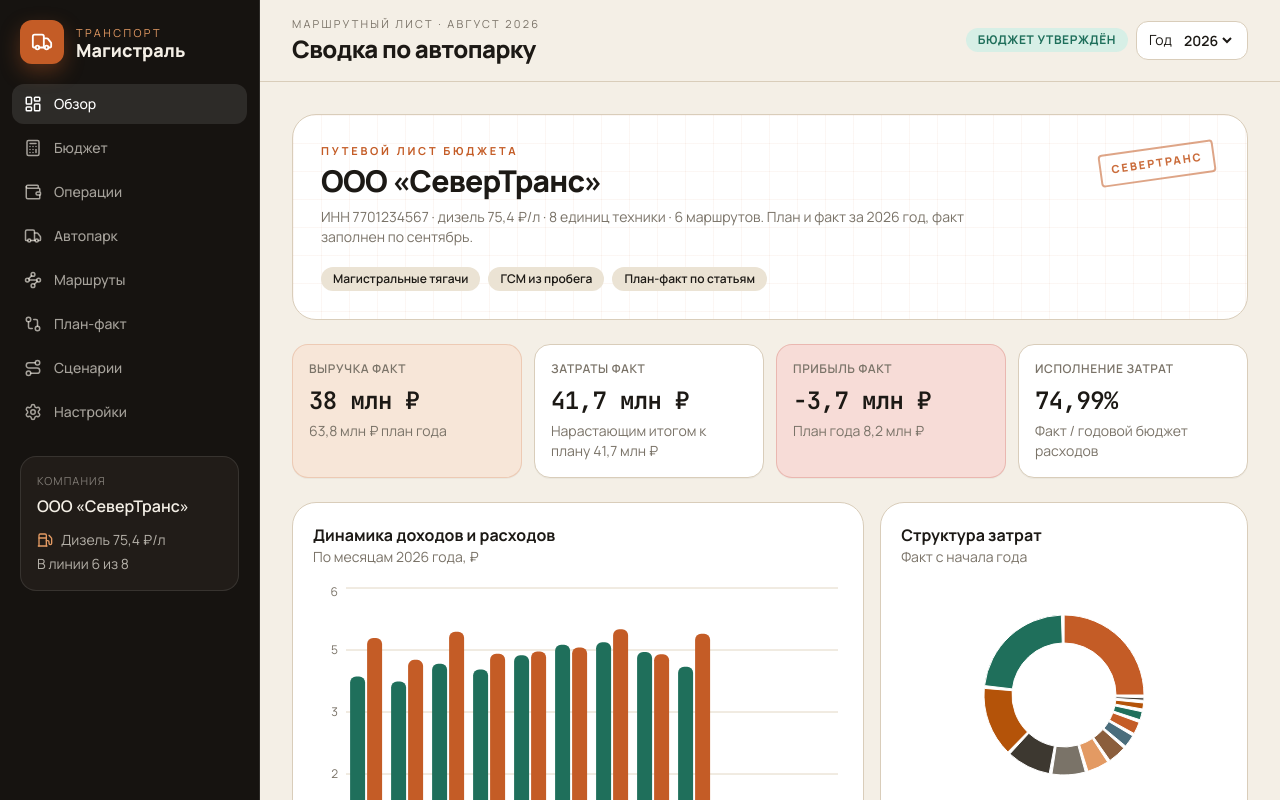
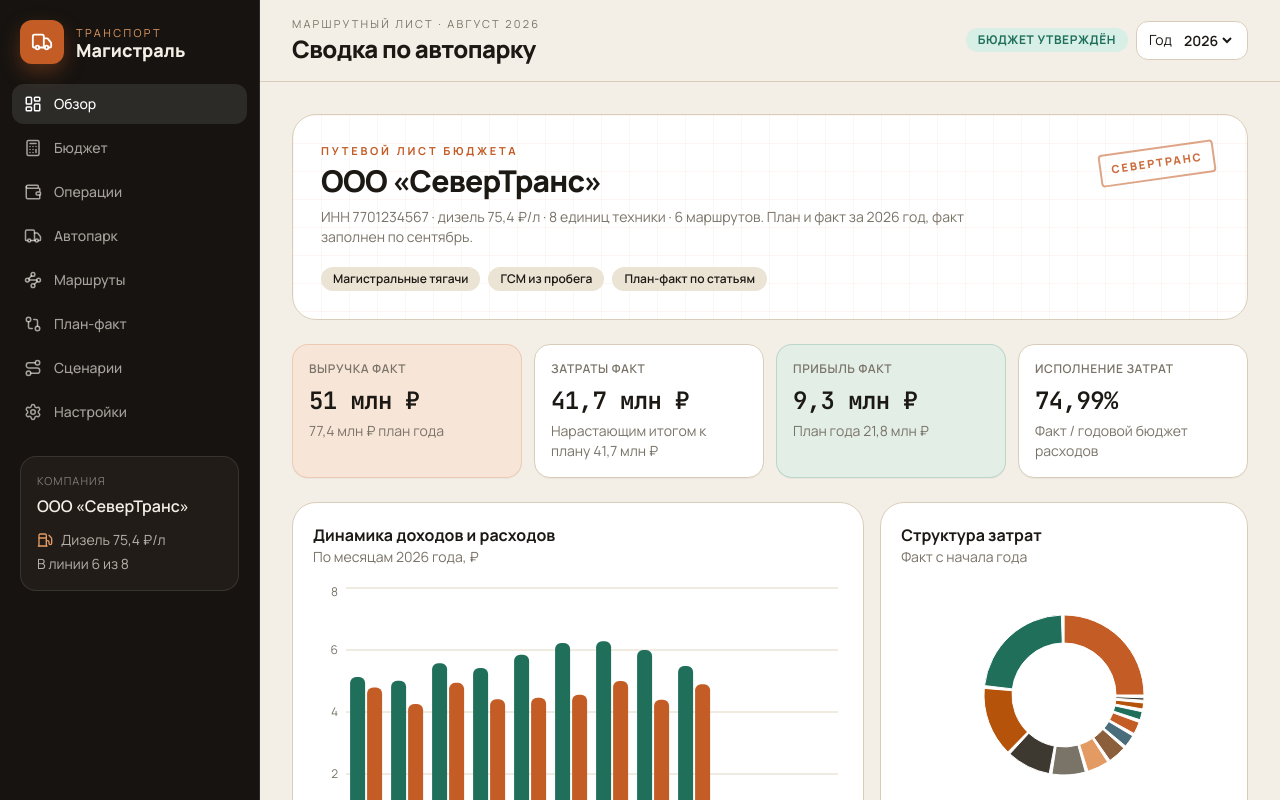
Before and after one commit to SevaGd1978/trans, a React (Vite) app: page / in a window 1280 px wide. Shown: the top 800 px of the page. Built offline with nearby package versions, Linux system fonts and the light colour scheme.

Commit message:
Tune demo freight rates and keep the sidebar visible
Raise route tariffs so year-to-date profit matches the approved
budget, and pin the navigation column while the main pane scrolls.

Co-authored-by: sevagd <sevagd@mail.ru>

```diff
--- a/src/components/Layout.tsx
+++ b/src/components/Layout.tsx
@@ -48,8 +48,8 @@ export function Layout({ children }: { children: ReactNode }) {
   const title = TITLES[location.pathname] ?? "Магистраль";
 
   return (
-    <div className="min-h-screen bg-paper text-ink lg:grid lg:grid-cols-[260px_1fr]">
-      <aside className="border-b border-white/10 bg-sidebar text-paper lg:min-h-screen lg:border-b-0 lg:border-r lg:border-white/10">
+    <div className="min-h-screen bg-paper text-ink lg:grid lg:h-screen lg:grid-cols-[260px_1fr] lg:overflow-hidden">
+      <aside className="border-b border-white/10 bg-sidebar text-paper lg:h-screen lg:overflow-y-auto lg:border-b-0 lg:border-r lg:border-white/10">
         <div className="flex items-center gap-3 px-5 py-5">
           <div className="flex h-11 w-11 items-center justify-center rounded-xl bg-accent text-white shadow-[0_8px_20px_rgb(196,92,38,0.35)]">
             <Truck size={22} />
@@ -101,7 +101,7 @@ export function Layout({ children }: { children: ReactNode }) {
         </div>
       </aside>
 
-      <div className="min-w-0">
+      <div className="min-w-0 lg:h-screen lg:overflow-y-auto">
         <header className="sticky top-0 z-20 border-b border-line bg-paper/90 backdrop-blur">
           <div className="flex flex-wrap items-center justify-between gap-3 px-4 py-4 lg:px-8">
             <div>
--- a/src/data/seed.ts
+++ b/src/data/seed.ts
@@ -152,7 +152,7 @@ export const ROUTES: RoutePlan[] = [
     from: "Москва",
     to: "Санкт-Петербург",
     distanceKm: 710,
-    avgRevenue: 82000,
+    avgRevenue: 110000,
     tripsPerMonth: 12,
     vehicleId: "v-volvo",
   },
@@ -162,7 +162,7 @@ export const ROUTES: RoutePlan[] = [
     from: "Москва",
     to: "Казань",
     distanceKm: 820,
-    avgRevenue: 91000,
+    avgRevenue: 125000,
     tripsPerMonth: 10,
     vehicleId: "v-man",
   },
@@ -172,7 +172,7 @@ export const ROUTES: RoutePlan[] = [
     from: "Москва",
     to: "Нижний Новгород",
     distanceKm: 420,
-    avgRevenue: 48000,
+    avgRevenue: 68000,
     tripsPerMonth: 14,
     vehicleId: "v-kamaz",
   },
@@ -182,7 +182,7 @@ export const ROUTES: RoutePlan[] = [
     from: "Москва",
     to: "Воронеж",
     distanceKm: 530,
-    avgRevenue: 56000,
+    avgRevenue: 78000,
     tripsPerMonth: 11,
     vehicleId: "v-scania",
   },
@@ -192,7 +192,7 @@ export const ROUTES: RoutePlan[] = [
     from: "Подольск",
     to: "Регион",
     distanceKm: 280,
-    avgRevenue: 24000,
+    avgRevenue: 32000,
     tripsPerMonth: 18,
     vehicleId: "v-actros",
   },
@@ -202,7 +202,7 @@ export const ROUTES: RoutePlan[] = [
     from: "Москва",
     to: "МО",
     distanceKm: 90,
-    avgRevenue: 9800,
+    avgRevenue: 14000,
     tripsPerMonth: 22,
     vehicleId: "v-gaz1",
   },
@@ -219,7 +219,7 @@ function fuelBudget(): number {
 
 function makeBudget(): BudgetLine[] {
   const annual: Record<string, number> = {
-    "inc-freight": 58_400_000,
+    "inc-freight": 72_000_000,
     "inc-forward": 3_600_000,
     "inc-rent": 1_440_000,
     "inc-other": 360_000,
--- a/src/store.ts
+++ b/src/store.ts
@@ -133,7 +133,7 @@ export const useApp = create<AppState & Actions>()(
       },
     }),
     {
-      name: "magistral-budget-v1",
+      name: "magistral-budget-v2",
     },
   ),
 );
```
